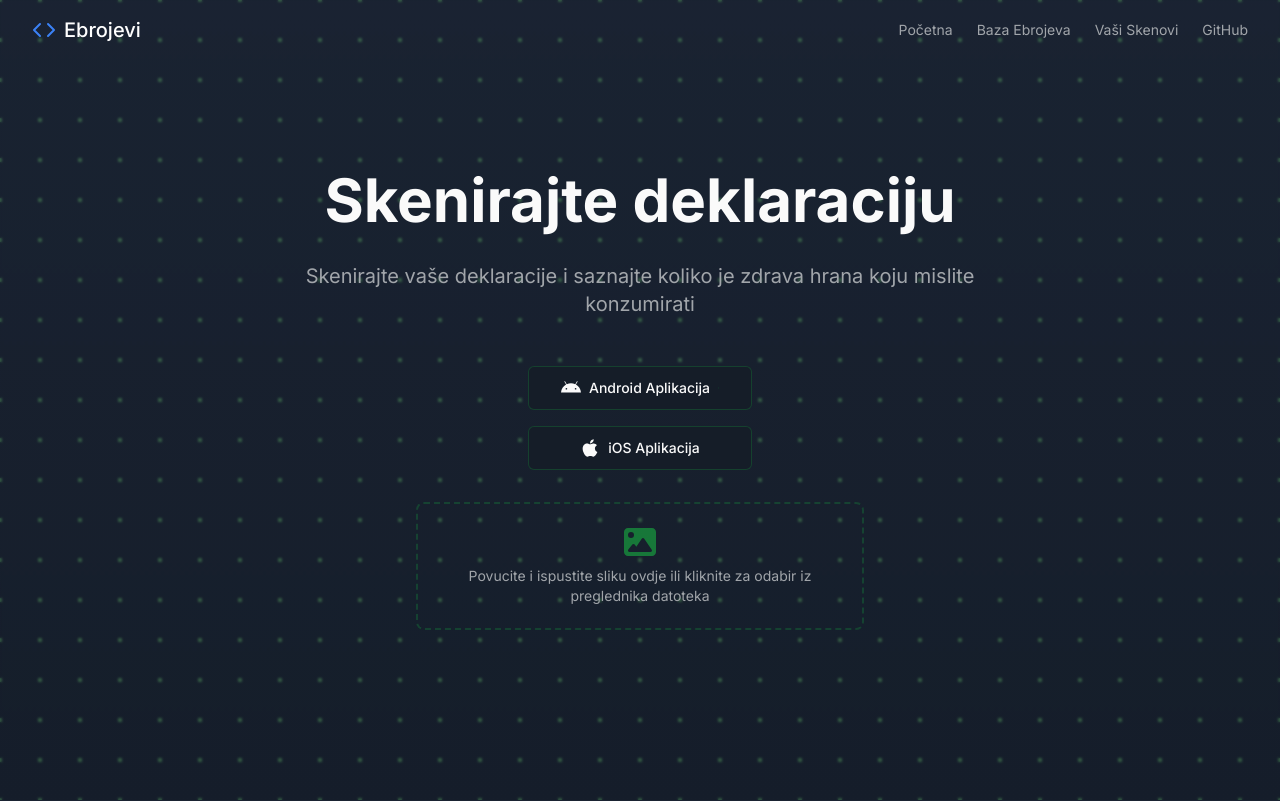
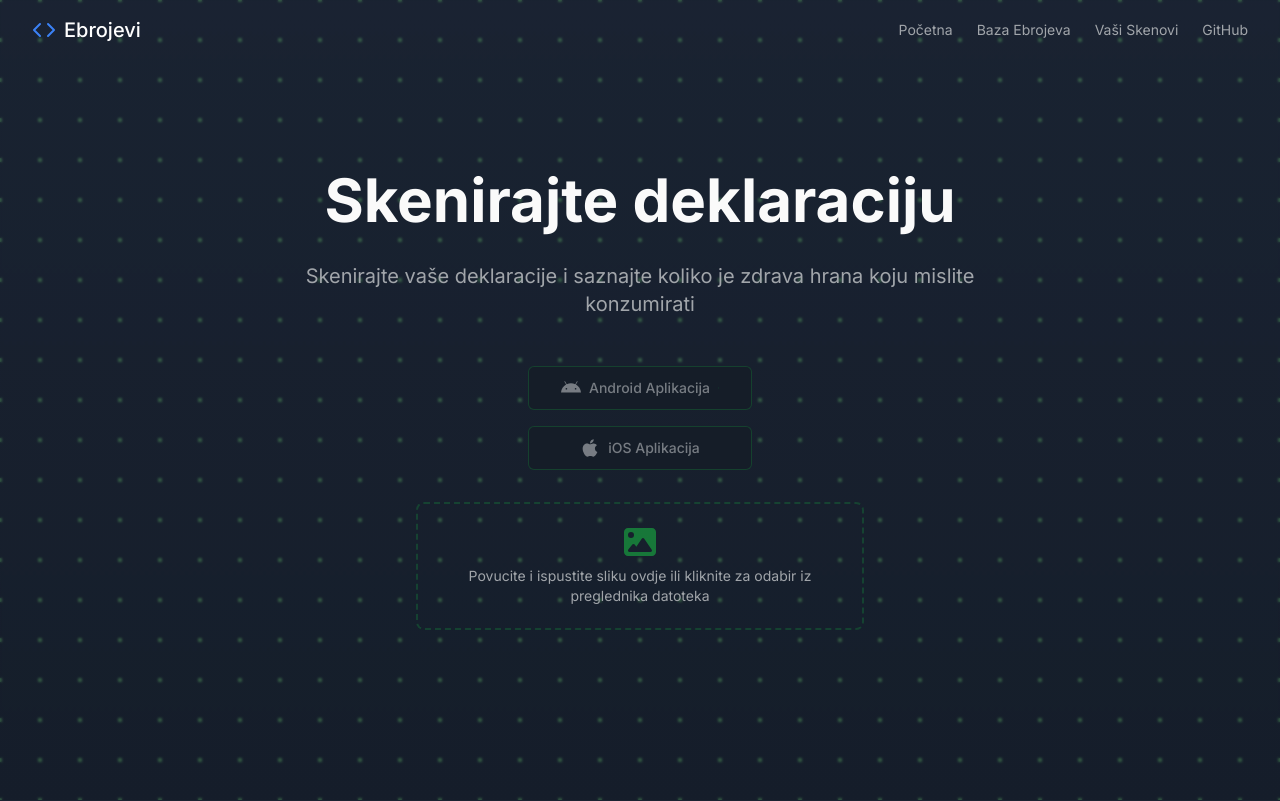
Before and after one commit to MortalWombat-repo/ebrojevi-web, a Next.js app: page / in a window 1280 px wide. Shown: the top 801 px of the page. Built offline with nearby package versions, Linux system fonts and the light colour scheme.

Commit message:
Update HeroSection.tsx

```diff
--- a/components/home/HeroSection.tsx
+++ b/components/home/HeroSection.tsx
@@ -129,7 +129,7 @@ const HeroSection = () => {
           <Button
             size="lg"
             variant="outline"
-            className="border-primary/20 hover:bg-primary/10 hover:text-white w-56 flex items-center justify-center"
+            className="w-56 flex items-center justify-center text-muted-foreground/70 border-primary/20 hover:bg-primary/10 hover:text-white"
           >
             <FontAwesomeIcon icon={faAndroid} className="mr-2 h-5 w-5" />
             Android Aplikacija
@@ -139,7 +139,7 @@ const HeroSection = () => {
           <Button
             size="lg"
             variant="outline"
-            className="border-primary/20 hover:bg-primary/10 hover:text-white w-56 flex items-center justify-center"
+            className="w-56 flex items-center justify-center text-muted-foreground/70 border-primary/20 hover:bg-primary/10 hover:text-white"
           >
             <FontAwesomeIcon icon={faApple} className="mr-2 h-5 w-5" />
             iOS Aplikacija
```
